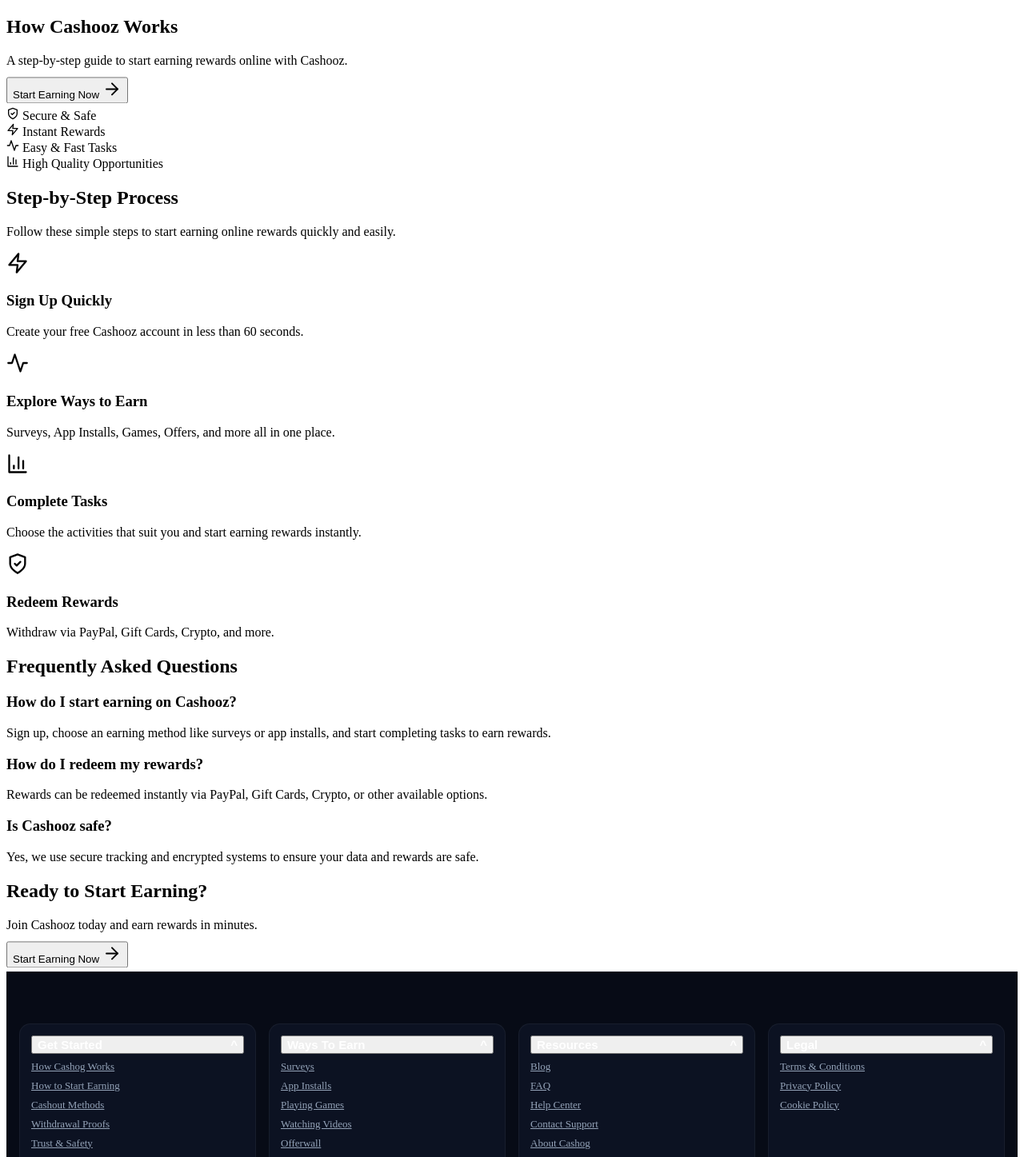
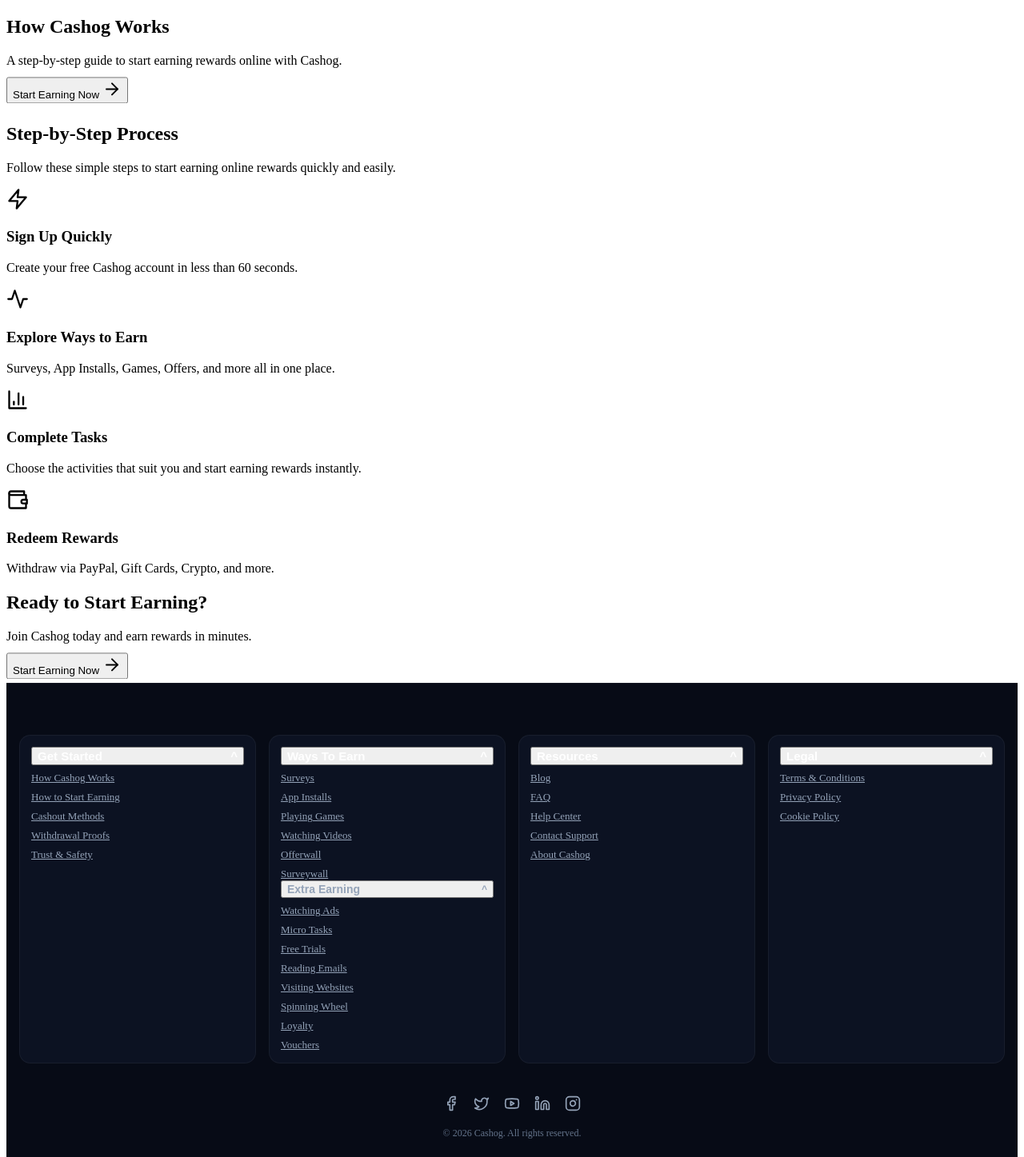
Before and after one commit to tool63/cashin, a Next.js app: page /how-it-works in a window 1280 px wide. Shown: the top 1447 px of the page at 80% size. Built offline with nearby package versions, Linux system fonts and the light colour scheme.

Commit message:
Update page.tsx

```diff
--- a/app/how-it-works/page.tsx
+++ b/app/how-it-works/page.tsx
@@ -1,13 +1,13 @@
 "use client";
 
-import { useEffect, useRef, useState } from "react";
+import { useRef, useState, useEffect } from "react";
 import { motion } from "framer-motion";
-import { ArrowRight, ShieldCheck, Zap, Activity, BarChart3 } from "lucide-react";
+import { ArrowRight, ShieldCheck, Zap, Activity, BarChart3, Wallet } from "lucide-react";
 
 const steps = [
   {
     title: "Sign Up Quickly",
-    description: "Create your free Cashooz account in less than 60 seconds.",
+    description: "Create your free Cashog account in less than 60 seconds.",
     icon: <Zap size={28} />,
   },
   {
@@ -23,25 +23,21 @@ const steps = [
   {
     title: "Redeem Rewards",
     description: "Withdraw via PayPal, Gift Cards, Crypto, and more.",
-    icon: <ShieldCheck size={28} />,
+    icon: <Wallet size={28} />,
   },
 ];
 
-export default function HowCashoozWorks() {
+export default function HowCashogWorks() {
   const heroRef = useRef<HTMLDivElement>(null);
   const footerRef = useRef<HTMLDivElement>(null);
   const [showFloating, setShowFloating] = useState(false);
 
+  const handleCTA = () => alert("Create your Cashog account to start earning today!");
+
   const ctaGradient = "bg-gradient-to-r from-cyan-400 via-emerald-400 to-teal-400";
 
-  const handleCTA = () => {
-    alert("Create your Cashooz account to start earning today!");
-  };
-
-  // Floating CTA logic
   useEffect(() => {
     if (!heroRef.current || !footerRef.current) return;
-
     const observer = new IntersectionObserver(
       (entries) => {
         const heroVisible = entries.find((e) => e.target === heroRef.current)?.isIntersecting;
@@ -50,10 +46,8 @@ export default function HowCashoozWorks() {
       },
       { threshold: 0.3 }
     );
-
     observer.observe(heroRef.current);
     observer.observe(footerRef.current);
-
     return () => observer.disconnect();
   }, []);
 
@@ -64,46 +58,21 @@ export default function HowCashoozWorks() {
         <motion.h1
           initial={{ opacity: 0, y: -20 }}
           animate={{ opacity: 1, y: 0 }}
-          className="text-4xl md:text-6xl font-extrabold leading-tight"
+          className="text-4xl md:text-6xl font-extrabold"
         >
-          How{" "}
-          <span className="bg-gradient-to-r from-cyan-400 via-emerald-400 to-teal-400 bg-clip-text text-transparent">
-            Cashooz
-          </span>{" "}
-          Works
+          How <span className="bg-gradient-to-r from-cyan-400 via-emerald-400 to-teal-400 bg-clip-text text-transparent">Cashog</span> Works
         </motion.h1>
-
         <p className="text-gray-400 mt-6 max-w-2xl mx-auto text-lg">
-          A step-by-step guide to start earning rewards online with Cashooz.
+          A step-by-step guide to start earning rewards online with Cashog.
         </p>
-
         <motion.button
           onClick={handleCTA}
           animate={{ y: [0, -6, 0] }}
           transition={{ repeat: Infinity, duration: 1.6 }}
           className={`mt-10 inline-flex items-center gap-3 px-12 py-5 rounded-3xl font-bold text-lg ${ctaGradient} shadow-2xl hover:scale-105`}
-          aria-label="Start Earning on Cashooz"
         >
           Start Earning Now <ArrowRight />
         </motion.button>
-      </section>
-
-      {/* TRUST STRIP */}
-      <section className="bg-white/5 px-4 py-10 max-w-7xl mx-auto">
-        <div className="grid grid-cols-2 md:grid-cols-4 gap-6 text-gray-300 text-sm">
-          <div className="flex gap-2 items-center">
-            <ShieldCheck className="text-emerald-400" size={16} /> Secure & Safe
-          </div>
-          <div className="flex gap-2 items-center">
-            <Zap className="text-yellow-400" size={16} /> Instant Rewards
-          </div>
-          <div className="flex gap-2 items-center">
-            <Activity className="text-emerald-400" size={16} /> Easy & Fast Tasks
-          </div>
-          <div className="flex gap-2 items-center">
-            <BarChart3 className="text-purple-400" size={16} /> High Quality Opportunities
-          </div>
-        </div>
       </section>
 
       {/* STEPS */}
@@ -112,7 +81,6 @@ export default function HowCashoozWorks() {
         <p className="text-gray-400 mb-10 max-w-2xl mx-auto">
           Follow these simple steps to start earning online rewards quickly and easily.
         </p>
-
         <div className="grid md:grid-cols-2 lg:grid-cols-4 gap-8">
           {steps.map((step, i) => (
             <motion.div
@@ -129,42 +97,15 @@ export default function HowCashoozWorks() {
         </div>
       </section>
 
-      {/* FAQ */}
-      <section className="px-4 py-20 max-w-7xl mx-auto text-center">
-        <h2 className="text-3xl font-bold mb-4">Frequently Asked Questions</h2>
-        <div className="text-gray-400 mt-6 space-y-4">
-          <div className="bg-white/5 rounded-xl p-6 cursor-pointer hover:bg-white/10 transition">
-            <h3 className="font-semibold">How do I start earning on Cashooz?</h3>
-            <p className="mt-2 text-sm">
-              Sign up, choose an earning method like surveys or app installs, and start completing tasks to earn rewards.
-            </p>
-          </div>
-          <div className="bg-white/5 rounded-xl p-6 cursor-pointer hover:bg-white/10 transition">
-            <h3 className="font-semibold">How do I redeem my rewards?</h3>
-            <p className="mt-2 text-sm">
-              Rewards can be redeemed instantly via PayPal, Gift Cards, Crypto, or other available options.
-            </p>
-          </div>
-          <div className="bg-white/5 rounded-xl p-6 cursor-pointer hover:bg-white/10 transition">
-            <h3 className="font-semibold">Is Cashooz safe?</h3>
-            <p className="mt-2 text-sm">
-              Yes, we use secure tracking and encrypted systems to ensure your data and rewards are safe.
-            </p>
-          </div>
-        </div>
-      </section>
-
       {/* FINAL CTA */}
       <section ref={footerRef} className="px-4 py-28 text-center max-w-7xl mx-auto">
         <h2 className="text-4xl font-extrabold">Ready to Start Earning?</h2>
-        <p className="text-gray-300 mt-4 text-lg">Join Cashooz today and earn rewards in minutes.</p>
-
+        <p className="text-gray-300 mt-4 text-lg">Join Cashog today and earn rewards in minutes.</p>
         <motion.button
           onClick={handleCTA}
           animate={{ y: [0, -6, 0] }}
           transition={{ repeat: Infinity, duration: 1.6 }}
           className={`mt-10 inline-flex items-center gap-3 px-14 py-5 rounded-full font-bold text-lg ${ctaGradient} shadow-2xl`}
-          aria-label="Start Earning on Cashooz"
         >
           Start Earning Now <ArrowRight />
         </motion.button>
@@ -172,11 +113,7 @@ export default function HowCashoozWorks() {
 
       {/* FLOATING CTA */}
       {showFloating && (
-        <motion.div
-          initial={{ opacity: 0, y: 40 }}
-          animate={{ opacity: 1, y: 0 }}
-          className="fixed bottom-6 right-6 z-50"
-        >
+        <motion.div initial={{ opacity: 0, y: 40 }} animate={{ opacity: 1, y: 0 }} className="fixed bottom-6 right-6 z-50">
           <button
             onClick={handleCTA}
             className={`px-6 py-4 rounded-full font-bold text-lg ${ctaGradient} shadow-2xl hover:scale-105`}
```
